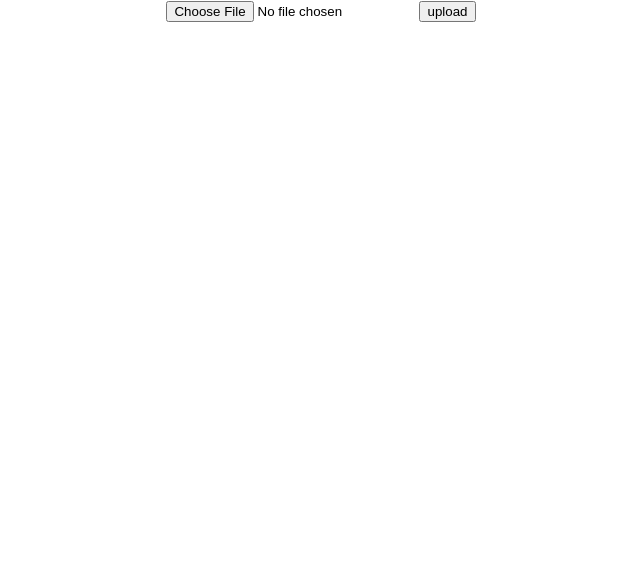
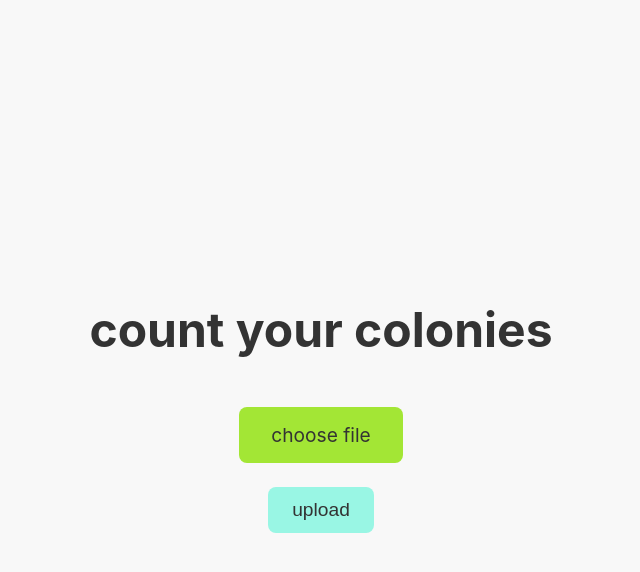
Before and after one commit to steph-feng/stormhacks, a React (Create React App) app in the folder frontend/: page / in a window 1280 px wide. Shown: the top 572 px of the page, without its empty margins (319-959 px from the left). Built offline with nearby package versions, Linux system fonts and the light colour scheme.

Commit message:
implement start page

```diff
--- /dev/null
+++ b/frontend/src/pages/Start.css
@@ -0,0 +1,47 @@
+.start-container {
+    display: flex;
+    flex-direction: column;
+    align-items: center;
+    justify-content: center;
+    height: 100vh;
+    background-color: #f8f8f8;
+    font-size: 20px;
+}
+
+h1 {
+    font-size: 3rem;
+    color: #333;
+    margin-bottom: 3rem;
+    text-align: center;
+}
+
+.start-form {
+    display: flex;
+    flex-direction: column;
+    align-items: center;
+}
+
+.custom-file-upload {
+    background-color: #a3e635;
+    color: #333;
+    padding: 1rem 2rem;
+    border-radius: 0.5rem;
+    cursor: pointer;
+    text-align: center;
+    margin-bottom: 1.5rem;
+    font-size: 1.2rem;
+}
+
+.file-input {
+    display: none;
+}
+
+.upload-btn {
+    background-color: #99f6e4;
+    color: #333;
+    padding: 0.75rem 1.5rem;
+    border-radius: 0.5rem;
+    cursor: pointer;
+    border: none;
+    font-size: 1.2rem;
+}
--- a/frontend/src/pages/Start.jsx
+++ b/frontend/src/pages/Start.jsx
@@ -1,5 +1,6 @@
 import React, { useState } from "react";
 import { useNavigate } from "react-router-dom";
+import './Start.css';
 
 const Start = () => {
     const navigate = useNavigate();
@@ -32,13 +33,20 @@ const Start = () => {
     };
 
     return (
-        <div>
-            <form onSubmit={handleSubmit}>
-                <input type="file" onChange={handleFileChange} />
-                <button type="submit">upload</button>
+        <div className="start-container">
+            <h1>count your colonies</h1>
+            <form onSubmit={handleSubmit} className="start-form">
+                <label htmlFor="file-upload" className="custom-file-upload">choose file</label>
+                <input
+                    type="file"
+                    id="file-upload"
+                    onChange={handleFileChange}
+                    className="file-input"
+                />
+                <button type="submit" className="upload-btn">upload</button>
             </form>
         </div>
-    )
-}
+    );
+};
 
-export default Start
+export default Start;
```
